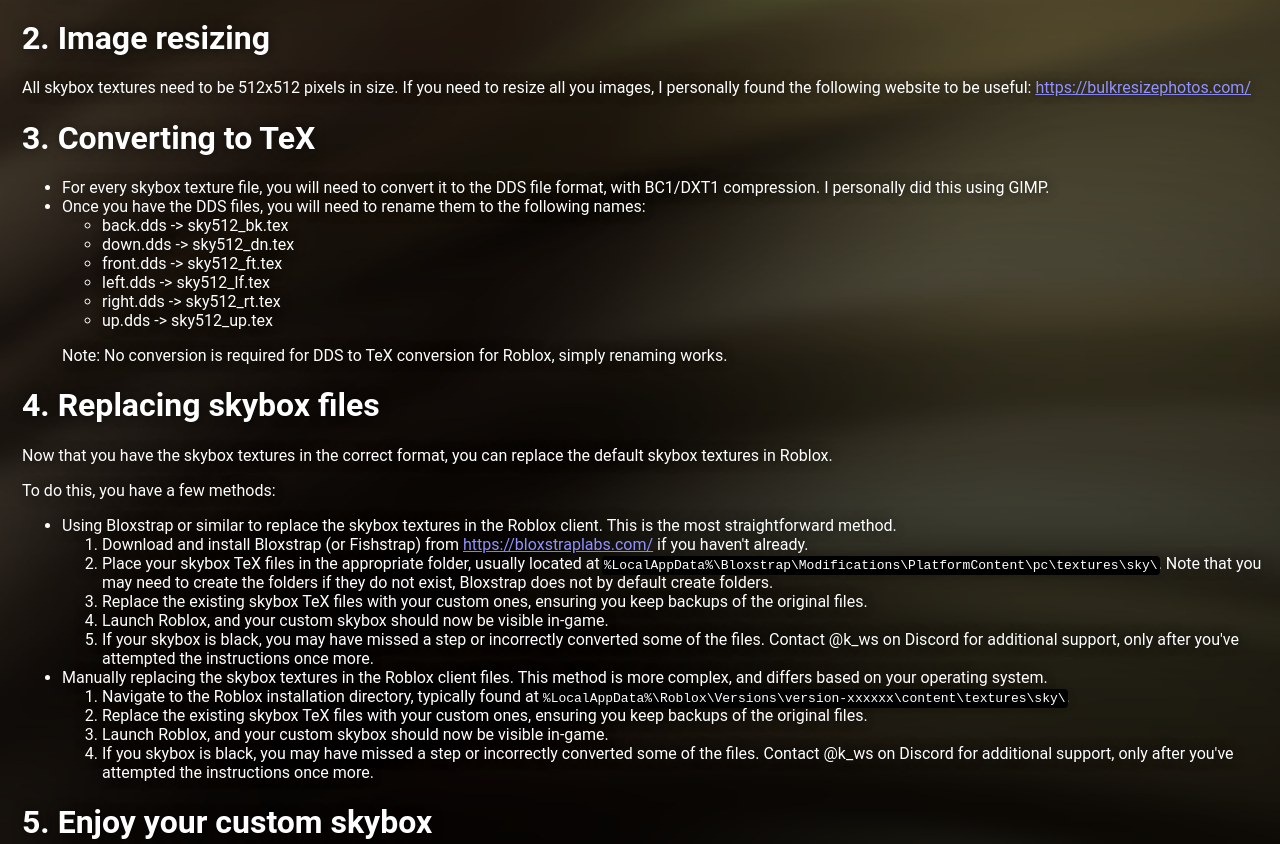
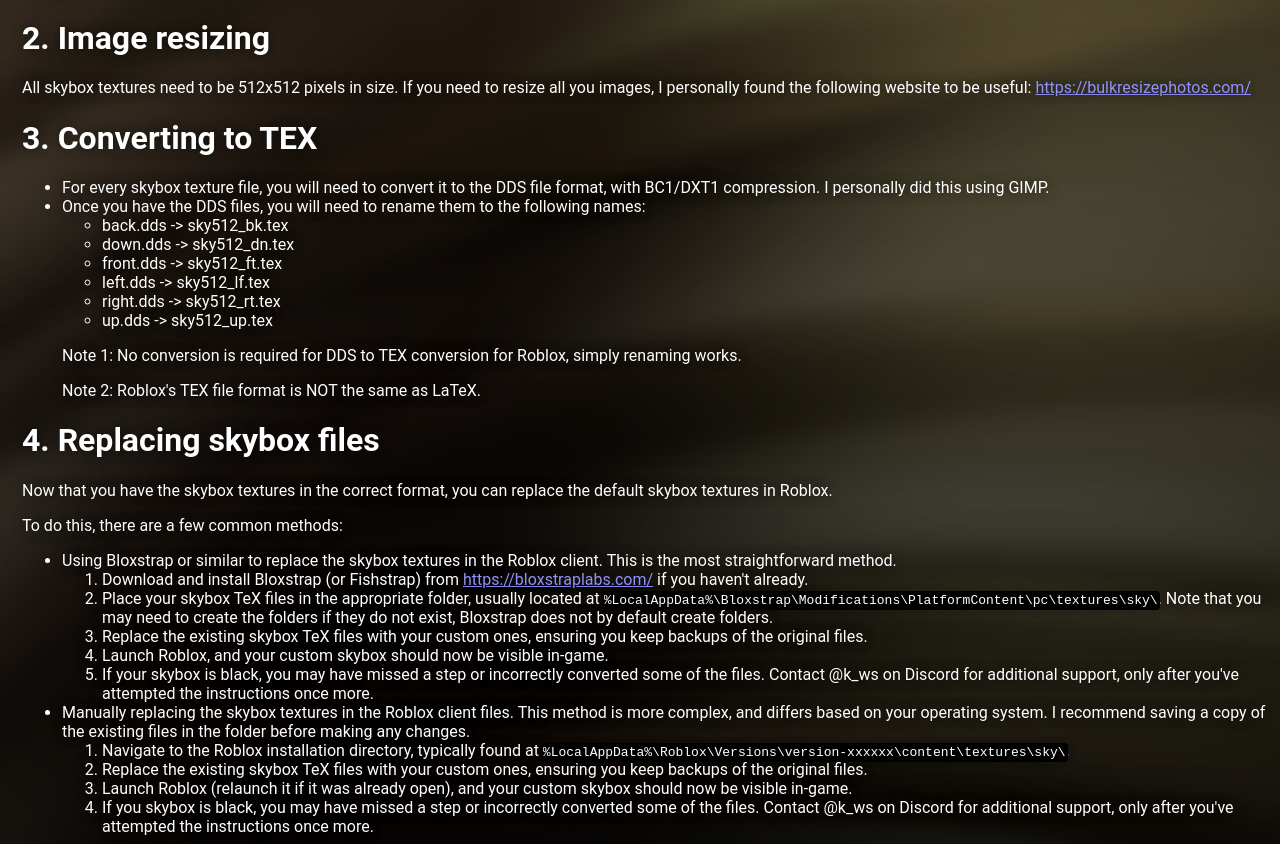
Before and after one commit to butterdogco/butterdogco.github.io, a plain HTML site: page docs/articles/the-only-tutorial-probably.html in a window 1280 px wide. Shown: the part 801-1645 px from the top of the page. Drawn offline with Linux system fonts and the light colour scheme.

Commit message:
Clarification and warnings added to the tutorial

```diff
--- a/docs/articles/the-only-tutorial-probably.html
+++ b/docs/articles/the-only-tutorial-probably.html
@@ -26,13 +26,13 @@
   </div>
   <main>
     <h1>How to make a custom Roblox skybox</h1>
-    <p>More specifically, converting PNG files into TeX files for use in the Roblox client.</p>
+    <p>More specifically, converting PNG files into TEX files for use in the Roblox client.</p>
     <i>Article written by the ButterDogCEO, on August 7th 2025.</i>
 
     <h1>Table of Contents</h1>
     <p><a href="#1" class="hyperlink">1. Getting skybox textures</a></p>
     <p><a href="#2" class="hyperlink">2. Image resizing</a></p>
-    <p><a href="#3" class="hyperlink">3. Converting to TeX</a></p>
+    <p><a href="#3" class="hyperlink">3. Converting to TEX</a></p>
     <p><a href="#4" class="hyperlink">4. Replacing skybox files</a></p>
     <p><a href="#5" class="hyperlink">5. Enjoy your custom skybox</a></p>
 
@@ -55,7 +55,7 @@
         href="https://bulkresizephotos.com/en?type=exact&width=512&height=512&pad=false&format=png">https://bulkresizephotos.com/</a>
     </p>
 
-    <h1 id="3">3. Converting to TeX</h1>
+    <h1 id="3">3. Converting to TEX</h1>
     <ul>
       <li>For every skybox texture file, you will need to convert it to the DDS file format, with BC1/DXT1 compression.
         I personally did this using GIMP.</li>
@@ -68,13 +68,14 @@
         <li>right.dds -> sky512_rt.tex</li>
         <li>up.dds -> sky512_up.tex</li>
       </ul>
-      <p>Note: No conversion is required for DDS to TeX conversion for Roblox, simply renaming works.</p>
+      <p>Note 1: No conversion is required for DDS to TEX conversion for Roblox, simply renaming works.</p>
+      <p>Note 2: Roblox's TEX file format is NOT the same as LaTeX.</p>
     </ul>
 
     <h1 id="4">4. Replacing skybox files</h1>
     <p>Now that you have the skybox textures in the correct format, you can replace the default skybox textures in
       Roblox.</p>
-    <p>To do this, you have a few methods:</p>
+    <p>To do this, there are a few common methods:</p>
     <ul>
       <li>
         Using Bloxstrap or similar to replace the skybox textures in the Roblox client. This is the most straightforward
@@ -94,13 +95,16 @@
       </li>
       <li>
         Manually replacing the skybox textures in the Roblox client files. This method is more complex, and differs
-        based on your operating system.
+        based on your operating system. I recommend saving a copy of the existing files in the folder before making any
+        changes.
         <ol>
           <li>Navigate to the Roblox installation directory, typically found at
-            <code>%LocalAppData%\Roblox\Versions\version-xxxxxx\content\textures\sky\</code>.</li>
+            <code>%LocalAppData%\Roblox\Versions\version-xxxxxx\content\textures\sky\</code>.
+          </li>
           <li>Replace the existing skybox TeX files with your custom ones, ensuring you keep backups of the original
             files.</li>
-          <li>Launch Roblox, and your custom skybox should now be visible in-game.</li>
+          <li>Launch Roblox (relaunch it if it was already open), and your custom skybox should now be visible in-game.
+          </li>
           <li>If you skybox is black, you may have missed a step or incorrectly converted some of the files. Contact
             @k_ws on Discord for additional support, only after you've attempted the instructions once more.</li>
         </ol>
```
